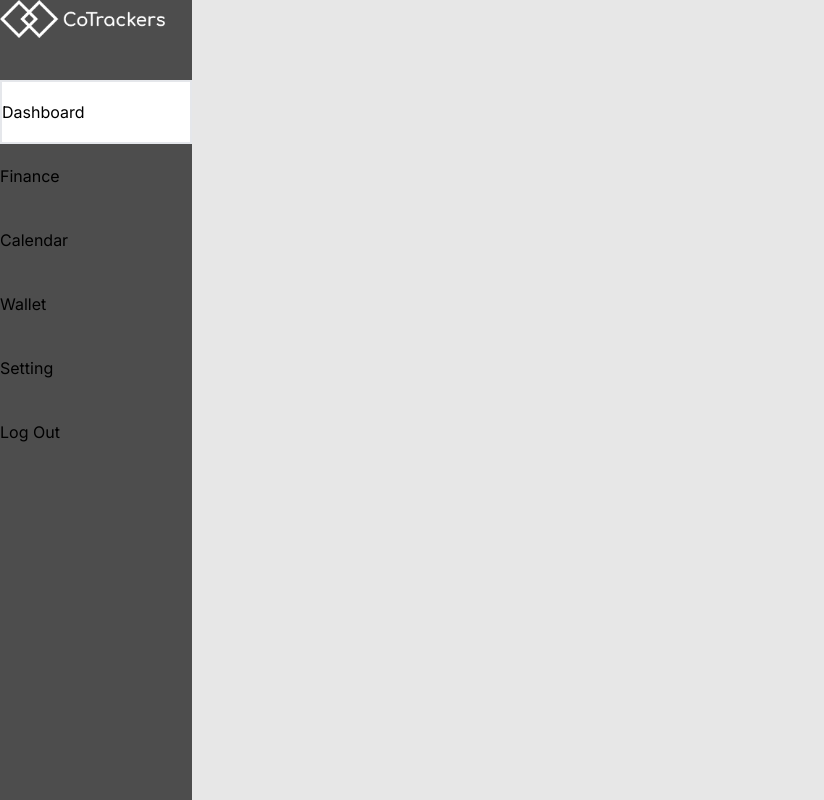
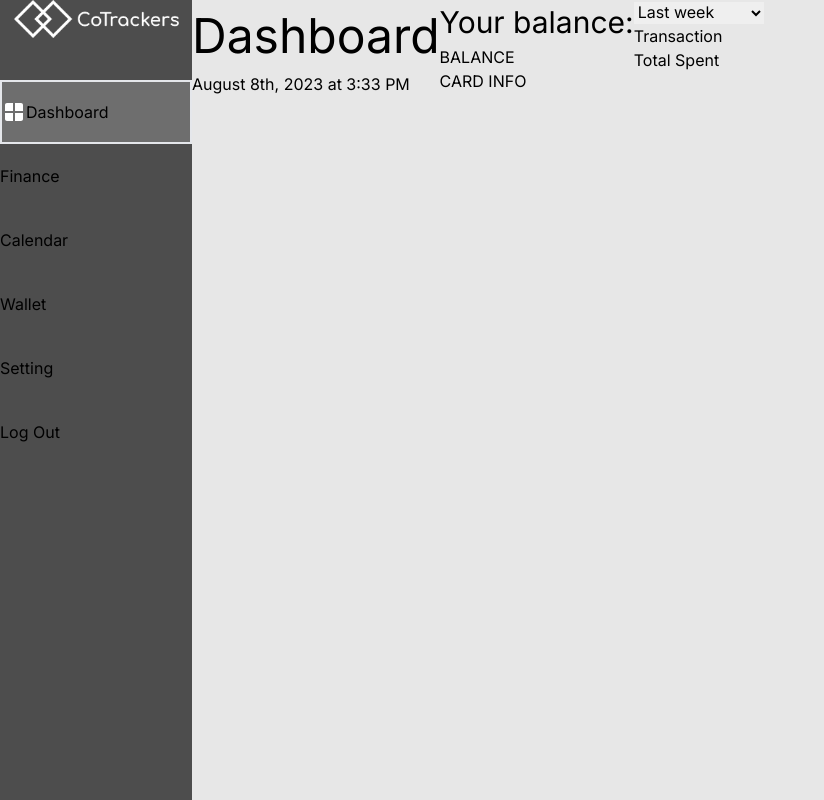
Before and after one commit to joeulam/cotracker, a Next.js app: page /dashboard in a window 1280 px wide. Shown: the top 800 px of the page, without its empty margins (0-824 px from the left). Built offline with nearby package versions, Linux system fonts and the light colour scheme.

Commit message:
Finished time and date function

```diff
--- a/app/dashboard/page.tsx
+++ b/app/dashboard/page.tsx
@@ -1,19 +1,27 @@
+'use client'
 import logo from "/public/assets/cotrackerswhite.png"
 import Image from 'next/image';
+import WindowIcon from '@mui/icons-material/Window';
+import { format, compareAsc } from "date-fns";
 
-
+function date(){
+    const currentDate = format(new Date(),'PPPp')
+    return currentDate
+}
 
 
 export default function dashboard(){
     return(
-        <main className="h-[100vh]">
+        <main className="h-[100vh] flex">
             <div className="h-[100vh] bg-[#4D4D4D] w-[15vw]">
-                <div className="h-[10vh] items-center justify-center">
-                    <div>
+                <div className="h-[10vh] w-[15vw]">
+                    <div className="flex items-center justify-center">
                         <Image src={logo} height={38} alt='CoTrackers'/>
                     </div>
+
                 </div>
-                <div className="h-[8vh] border-solid border-2 flex items-center left bg-[white]">
+                <div className="h-[8vh] border-solid border-2 flex items-center left bg-[#6E6E6E]">
+                    <WindowIcon sx={{color:"white"}}/>
                     <div className="">Dashboard</div>
                 </div>
                 <div className="h-[8vh] flex items-center ">
@@ -35,13 +43,13 @@
 
 
             <div>
-                <h1>Dashboard</h1>
-                <p>Date</p>
+                <h1 className="text-[48px]">Dashboard</h1>
+                <p>{date()}</p>
             </div>
 
 
-            <div>
-                <h2>Your balance:</h2>
+            <div className="">
+                <h2 className="text-[30px]">Your balance:</h2>
                 <h1>BALANCE</h1>
                 <h3>CARD INFO</h3>
             </div>
--- a/package.json
+++ b/package.json
@@ -11,8 +11,10 @@
   "dependencies": {
     "@emotion/react": "^11.11.3",
     "@emotion/styled": "^11.11.0",
+    "@mui/icons-material": "^5.15.3",
     "@mui/material": "^5.15.3",
     "autoprefixer": "10.4.14",
+    "date-fns": "^3.1.0",
     "eslint": "8.46.0",
     "eslint-config-next": "13.4.13",
     "firebase": "^10.1.0",
```
Also changed, not shown: 1 other file (tests, documents, lock files or other folders).
